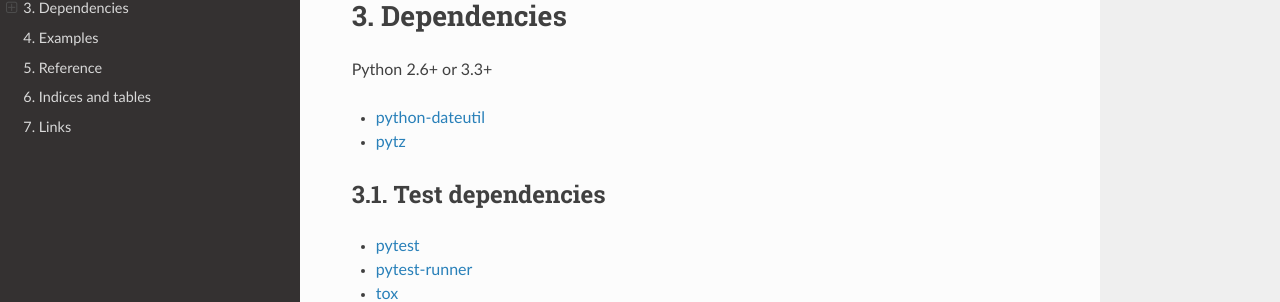
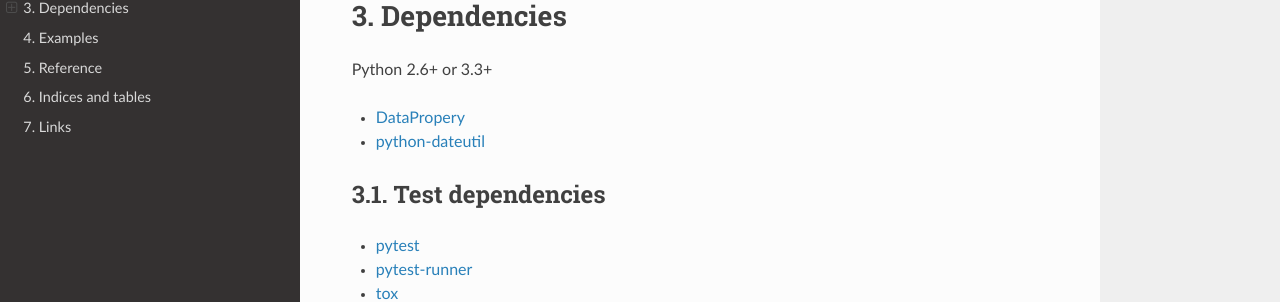
Before and after one commit to thombashi/DateTimeRange, a Sphinx documentation site: the page built from docs/pages/installation.rst, in a window 1280 px wide. Shown: the part 230-532 px from the top of the page. Built offline with Sphinx 7.4.7 and the Read the Docs theme 2.0.0, drawn with Linux system fonts in a browser that asks for light colours.

Commit message:
Update docs

```diff
--- a/docs/pages/installation.rst
+++ b/docs/pages/installation.rst
@@ -11,8 +11,8 @@ Dependencies
 
 Python 2.6+ or 3.3+
 
--  `python-dateutil <https://pypi.python.org/pypi/python-dateutil/>`__
--  `pytz <https://pypi.python.org/pypi/pytz>`__
+- `DataPropery <https://github.com/thombashi/DataProperty>`__
+- `python-dateutil <https://pypi.python.org/pypi/python-dateutil/>`__
 
 Test dependencies
 -----------------
```
